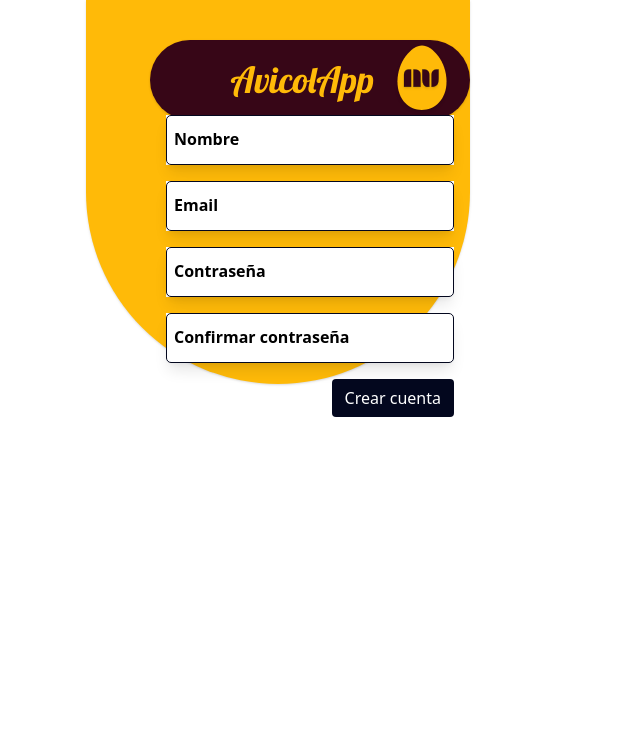
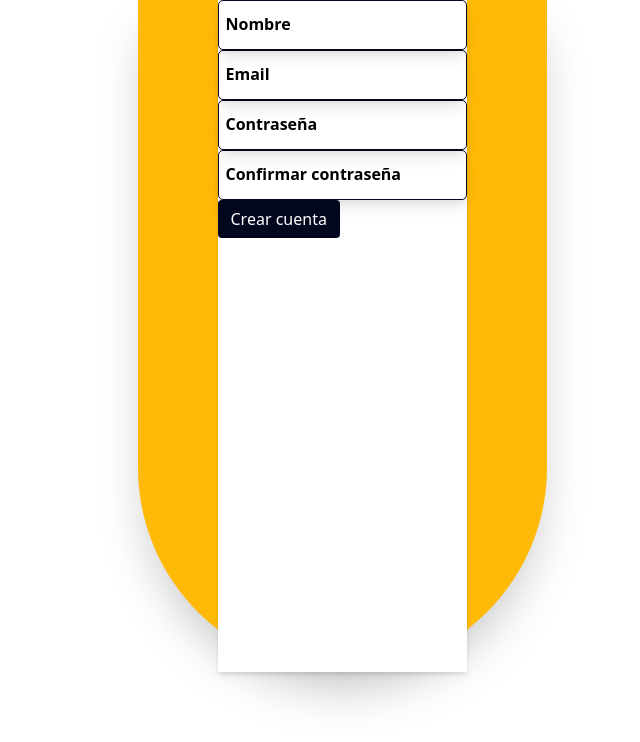
Before and after one commit to JuanZea/AvicolApp, a Vue app: page /register in a window 1280 px wide. Shown: the top 742 px of the page, without its empty margins (298-938 px from the left). Built offline with nearby package versions, Linux system fonts and the light colour scheme.

Commit message:
refactor: Register view

```diff
--- a/src/views/Login.vue
+++ b/src/views/Login.vue
@@ -6,7 +6,6 @@
         <span class="font-lobster text-5xl">AvicolApp</span>
         <img class="h-20" src="/src/assets/logos/avicolapp-icon-dark.svg" alt="Avicolapp logo">
       </div>
-
     </div>
 
     <div class="row-span-6 grid grid-cols-10 pt-16">
@@ -25,9 +24,10 @@
             <circle cx="82" cy="82" r="42" fill="white"/>
           </svg>
 
-          <button class="btn btn-dark absolute ml-16 ripple">
+          <router-link class="btn btn-dark absolute ml-16 ripple" :to="{ name: 'register' }" >
             Registrate
-          </button>
+          </router-link>
+
         </div>
 
         <img class="pt-4 " src="/src/assets/illustrations/Illustration-login.svg" alt="Login illustration">
--- a/src/views/Register.vue
+++ b/src/views/Register.vue
@@ -1,40 +1,33 @@
 <template>
-<div class="h-screen">
+  <div class="h-screen flex justify-center">
+    <div class="flex bg-palette-10 rounded-b-full shadow-2xl mb-32 px-20">
 
-  <div class="fixed justify-center px-96">
+<!--      <div class="fixed z-30">-->
+<!--        <div class="bg-palette-90 rounded-full shadow flex py-1 pr-5 w-80 justify-end items-center gap-5 mt-7">-->
+<!--          <span class="text-palette-10 font-lobster text-5xl">AvicolApp</span>-->
+<!--          <img class="h-20" src="/src/assets/logos/avicolapp-icon.svg" alt="Avicolapp logo">-->
+<!--        </div>-->
+<!--      </div>-->
 
-      <div class="bg-palette-10 rounded-b-full shadow flex h-96 w-96 grid grid-rows-10">
+      <div class="justify-center items-center bg-white shadow-md">
 
-        <div class="row-span-3">
-
-          <div class="bg-palette-90 rounded-full shadow flex pr-5 h-20 w-80 justify-end items-center gap-5 mt-10 mx-16">
-            <span class="font-lobster text-4xl" style="color: #FFBA08">AvicolApp</span>
-            <img class="h-20 w-14" src="/src/assets/logos/avicolapp-icon-shadow.svg">
-          </div>
-
-        </div>
-
-        <div class="row-span-7">
-
-          <div class="flex flex-col gap-4 px-20 justify-center items-center">
-
-            <label class="input w-full" style="background: white">
-              <input class="input-field shadow-lg" type="text" placeholder=" " />
+        <label class="input w-full">
+          <input class="input-field shadow-lg" type="text" placeholder=" "/>
           <span class="input-label">Nombre</span>
         </label>
 
         <label class="input w-full" style="background: white">
-              <input class="input-field shadow-lg" type="text" placeholder=" " />
+          <input class="input-field shadow-lg" type="text" placeholder=" "/>
           <span class="input-label">Email</span>
         </label>
 
         <label class="input w-full" style="background: white">
-              <input class="input-field shadow-lg" type="text" placeholder=" " />
+          <input class="input-field shadow-lg" type="text" placeholder=" "/>
           <span class="input-label">Contraseña</span>
         </label>
 
         <label class="input w-full" style="background: white">
-              <input class="input-field shadow-lg" type="text" placeholder=" " />
+          <input class="input-field shadow-lg" type="text" placeholder=" "/>
           <span class="input-label">Confirmar contraseña</span>
         </label>
         <button class="btn btn-base self-end ripple" @click="goToDashboard" style="background: #03071E; color: white">
@@ -43,12 +36,8 @@
 
       </div>
 
-        </div>
 
     </div>
-
-  </div>
-
   </div>
 
 </template>
```
Lines whose indentation alone changed are shown as unchanged.
